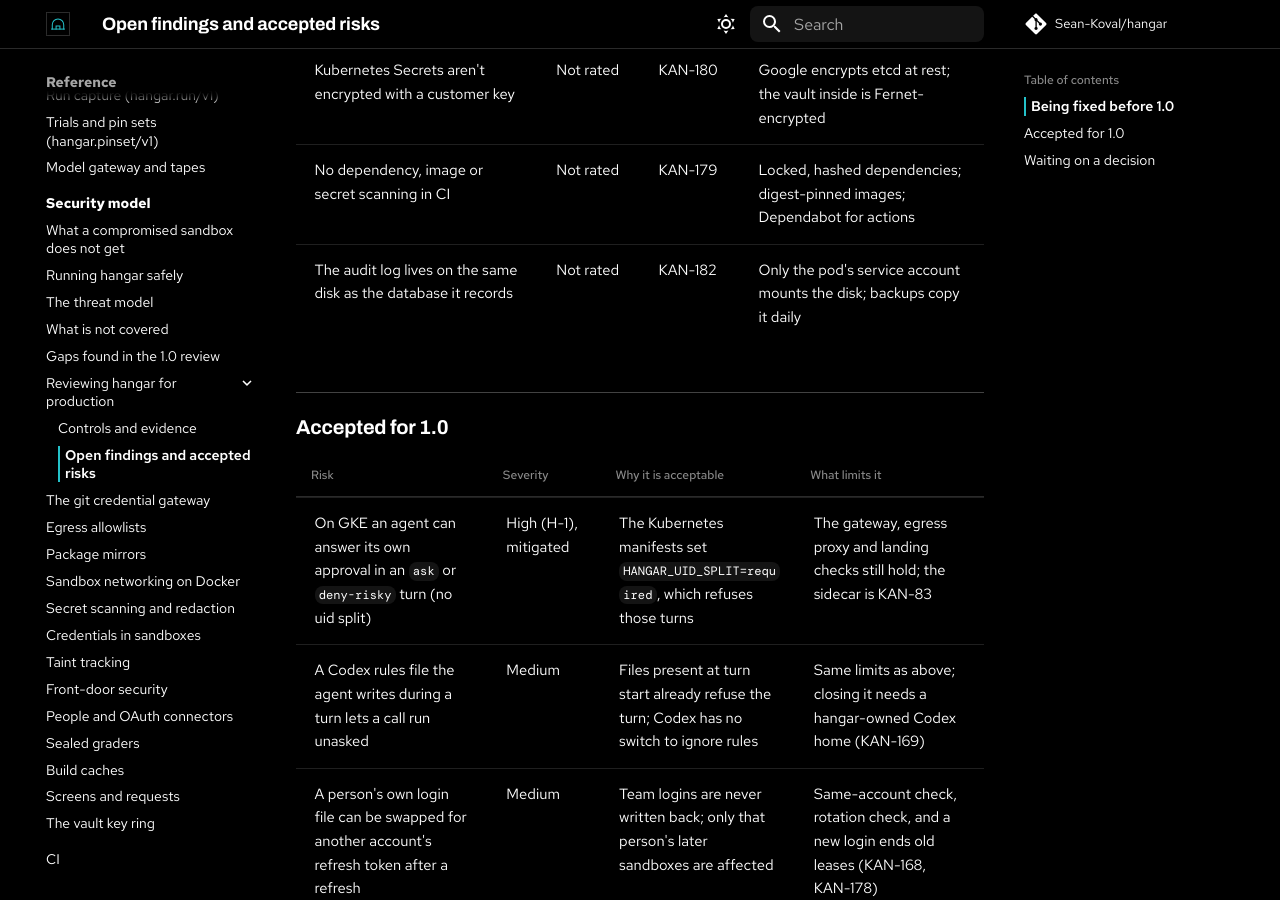
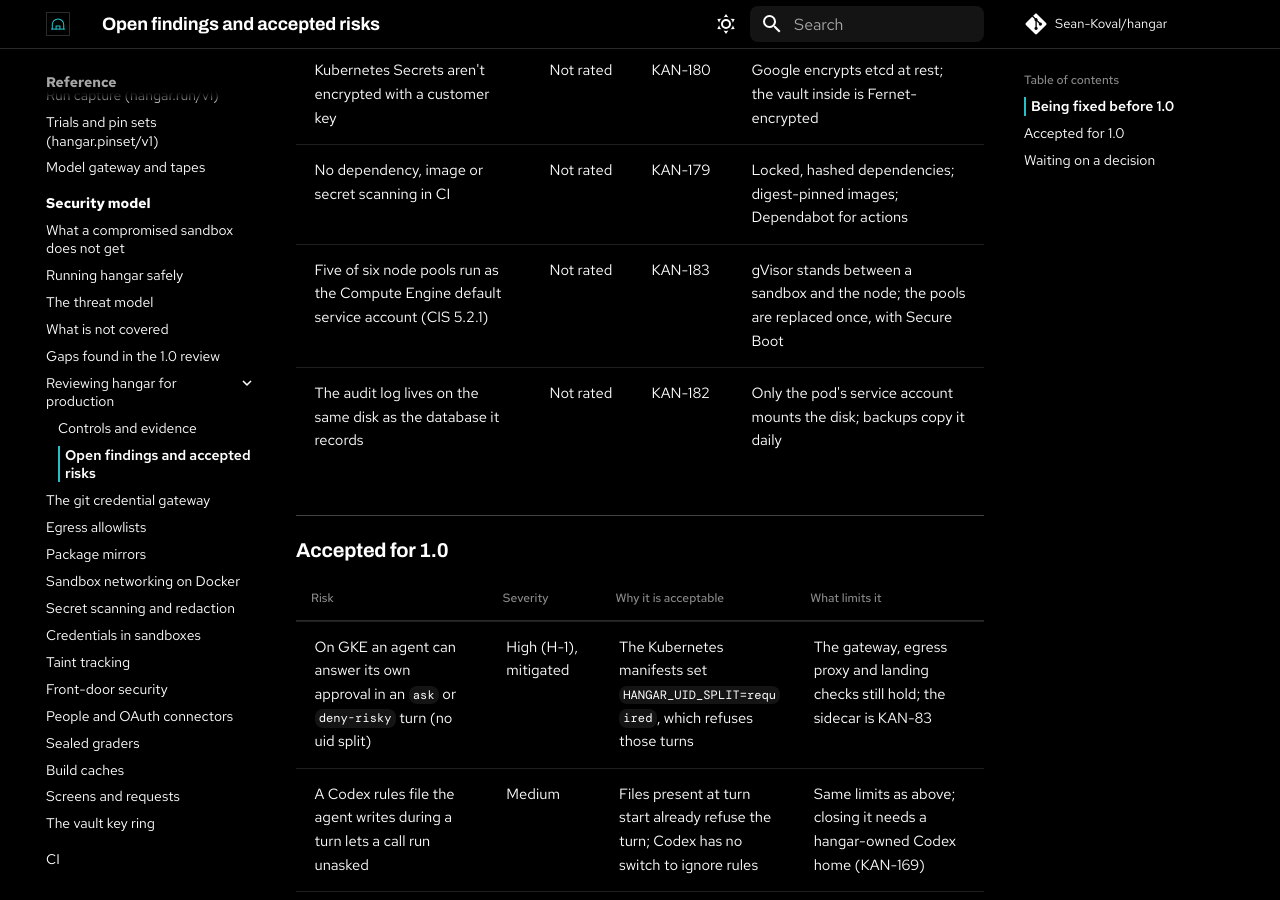
Before and after one commit to Sean-Koval/hangar, an MkDocs documentation site: the page built from docs/security/review/risks.md, in a window 1280 px wide and 900 px high, scrolled down 819 px. Built offline with MkDocs 1.6.1 and Material for MkDocs 9.7.7, drawn with Linux system fonts in a browser that asks for light colours; comment, search, counter and statistics services are not loaded.

Commit message:
KAN-181: list KAN-183 (node pools on the default service account) as being fixed
Co-Authored-By: Claude Opus 5.5 <noreply@anthropic.com>
Claude-Session: https://claude.ai/code/session_01HAPiAwtqPPetEfRvwq9UZo

```diff
--- a/docs/security/review/risks.md
+++ b/docs/security/review/risks.md
@@ -17,6 +17,7 @@ next release. A row leaves this page when its fix lands, and its finding moves t
 | Git grants cross nodes in plain HTTP | Low (L-10) | KAN-180 | Grants are per sandbox, short-lived and end with the sandbox |
 | Kubernetes Secrets aren't encrypted with a customer key | Not rated | KAN-180 | Google encrypts etcd at rest; the vault inside is Fernet-encrypted |
 | No dependency, image or secret scanning in CI | Not rated | KAN-179 | Locked, hashed dependencies; digest-pinned images; Dependabot for actions |
+| Five of six node pools run as the Compute Engine default service account (CIS 5.2.1) | Not rated | KAN-183 | gVisor stands between a sandbox and the node; the pools are replaced once, with Secure Boot |
 | The audit log lives on the same disk as the database it records | Not rated | KAN-182 | Only the pod's service account mounts the disk; backups copy it daily |
 
 ## Accepted for 1.0
```
